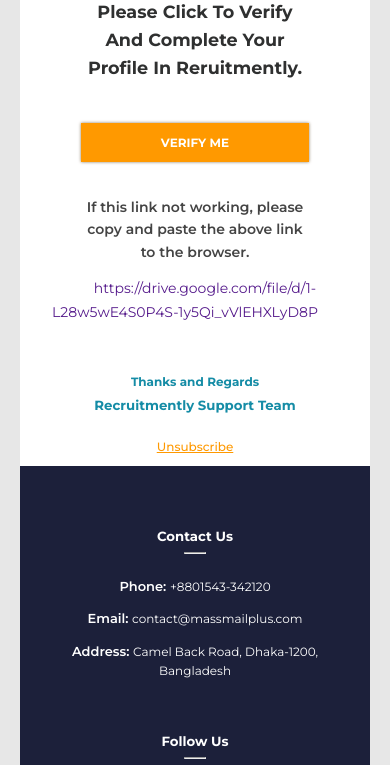
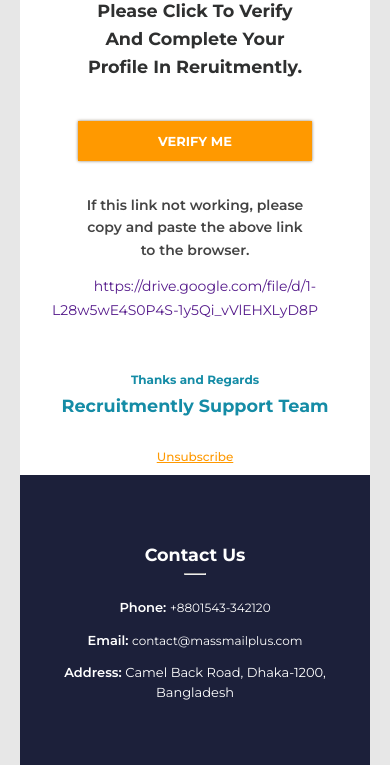
Before and after one commit to Siddiqy/RecruitmentlyEmail-Template, a plain HTML site: page Template-1/index.html in a window 390 px wide. Shown: the part 450-1215 px from the top of the page. Drawn offline with Linux system fonts and the light colour scheme.

Commit message:
Final Design

```diff
--- a/Template-1/index.html
+++ b/Template-1/index.html
@@ -48,15 +48,15 @@
                     padding: 0px 10px;
                 }
 
-                .header-content h4 {
+                .main-content h4 {
                     font-size: 1.2em;
                 }
 
-                .header-content h3 {
+                .main-content h3 {
                     font-size: 1.3em;
                 }
 
-                .header-content h5 {
+                .main-content h5, .footer-content h5 {
                     font-size: 0.9em;
                 }
 
@@ -64,11 +64,11 @@
                     padding: 10px 40px;
                 }
 
-                .header-content p, a {
+                .main-content p, a {
                     font-size: 13px;
                 }
 
-                .footer-content p, a, span {
+                .footer-content p, .footer-content a {
                     font-size: 12px;
                     line-height: 1.5;
                 }
@@ -93,18 +93,18 @@
                     <p style="font-size: 14px;color: rgb(68, 68, 68);font-weight: 600;line-height: 1.6;padding: 0px 50px;padding-top: 30px;">If this link not working, please copy and paste the above link to the browser.</p>
                     <a style="font-size: 14px;line-height: 1.7;padding: 0px 20px;text-decoration: none;" href="">https://drive.google.com/file/d/1-L28w5wE4S0P4S-1y5Qi_vVlEHXLyD8P</a>
                     <h6 style="font-size: 12px;margin-bottom: 0px;line-height: 0;padding-top: 30px;color: #158CA6;">Thanks and Regards</h6>
-                    <h5 style="margin-top: 15px;color: #158CA6;">Recruitmently Support Team</h5>
+                    <h5 style="font-size: 1.1em;margin-top: 15px;color: #158CA6;">Recruitmently Support Team</h5>
                     <a href="#" style="font-size: 12px;font-weight: 500;color: #FF9900;">Unsubscribe</a>
                 </td>
             </tr>
             <tr style="padding: 40px 20px;text-align: center;color: #fff;background-color: #1C203A">
                 <td class="footer-content" style="padding: 40px 20px;text-align: center;">
-                    <h5 style="margin-bottom: 0px;">Contact Us</h5>
+                    <h5 style="font-size: 1.1em;margin-bottom: 0px;">Contact Us</h5>
                     <hr style="width: 20px;">
                     <p style="padding-top: 10px;font-size: 13px;font-weight: 600;color: #fff;">Phone: <a style="text-decoration: none;font-weight: 400;color: #fff;" href="#">+8801543-342120</a></p>
                     <p style="font-size: 13px;font-weight: 600;color: #fff;">Email: <a style="text-decoration: none;font-weight: 400;color: #fff;" href="#">contact@massmailplus.com</a></p>
                     <p style="font-size: 13px;font-weight: 600;color: #fff;">Address: <span style="font-weight: 400;color: #fff;">Camel Back Road, Dhaka-1200, Bangladesh</span></p>
-                    <h5 style="margin-bottom: 0px;padding-top: 30px;">Follow Us</h5>
+                    <h5 style="font-size: 1.1em;margin-bottom: 0px;padding-top: 30px;">Follow Us</h5>
                     <hr style="width: 20px;">
                     <ul style="padding-top: 5px;padding-left: 0px;list-style: none;">
                         <li style="display: inline-block;padding: 2px;"><a href="#" style="text-decoration: none;height: 20px;width: 20px;border-radius: 50%;background-color: #fff;padding: 4px 5px;display: flex;"><img src="facebook-f-brands.svg" alt="social-icon" style="align-self: center;height: 15px;width: 100%;"></a></li>
```
